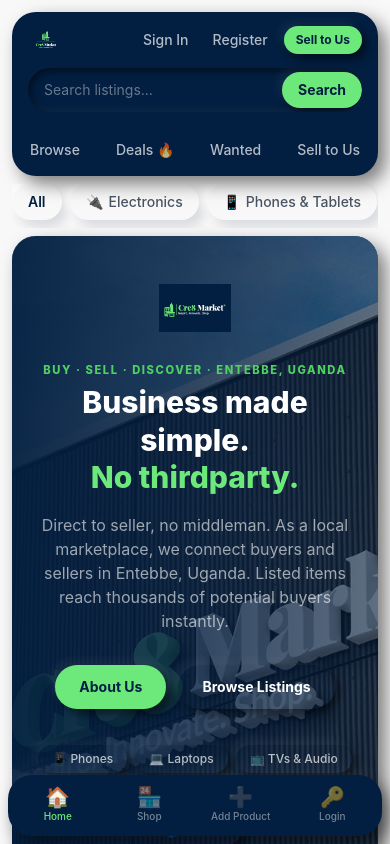
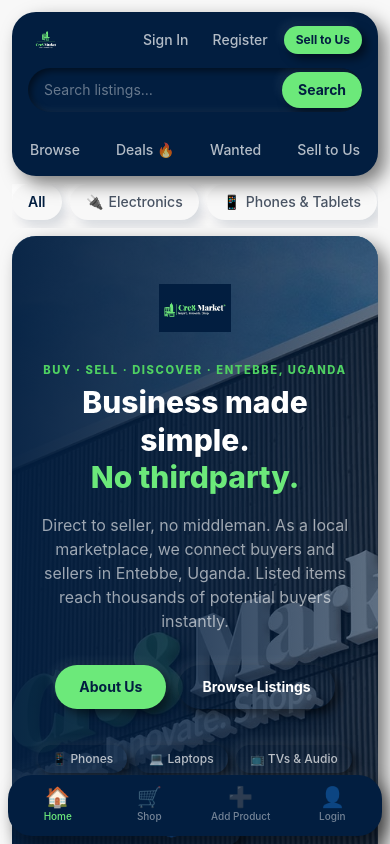
Before and after one commit to R4D3V/Cre8Market, a Next.js app: page / in a window 390 px wide. Shown: the top 844 px of the page. Built offline with nearby package versions, Linux system fonts and the light colour scheme.

Commit message:
mobile-nav

```diff
--- a/components/MobileBottomNav.tsx
+++ b/components/MobileBottomNav.tsx
@@ -5,9 +5,9 @@
 
 const navItems = [
   { href: "/", label: "Home", icon: "🏠" },
-  { href: "/products", label: "Shop", icon: "🏪" },
+  { href: "/products", label: "Shop", icon: "🛒" },
   { href: "/selltous", label: "Add Product", icon: "➕" },
-  { href: "/login", label: "Login", icon: "🔑" },
+  { href: "/login", label: "Login", icon: "👤" },
 ];
 
 export default function MobileBottomNav() {
```
